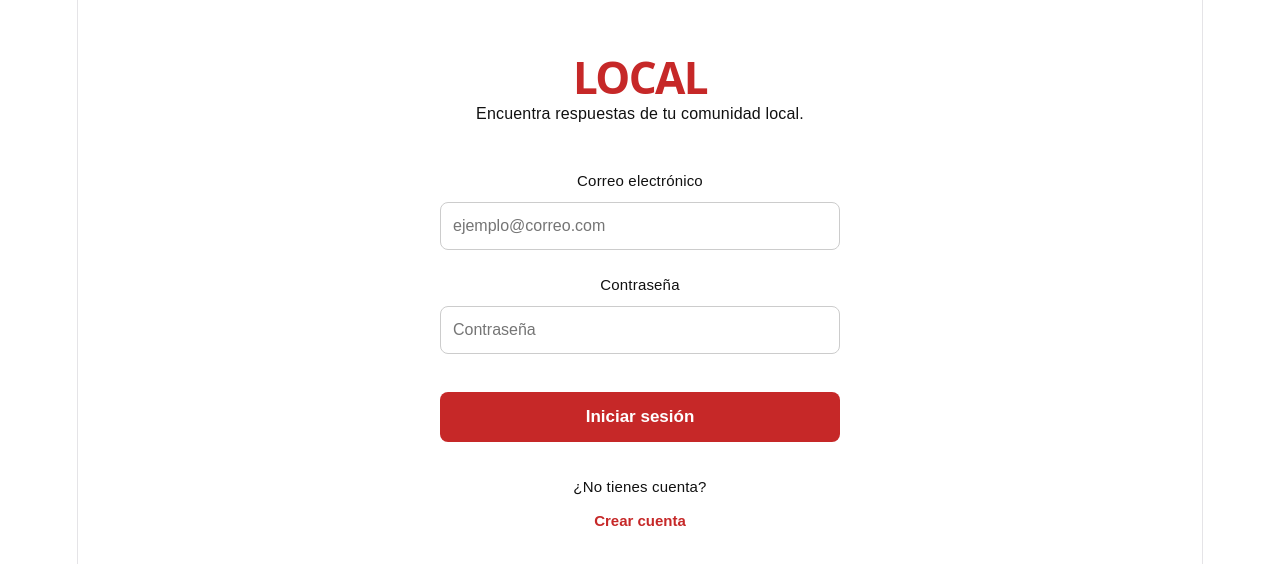
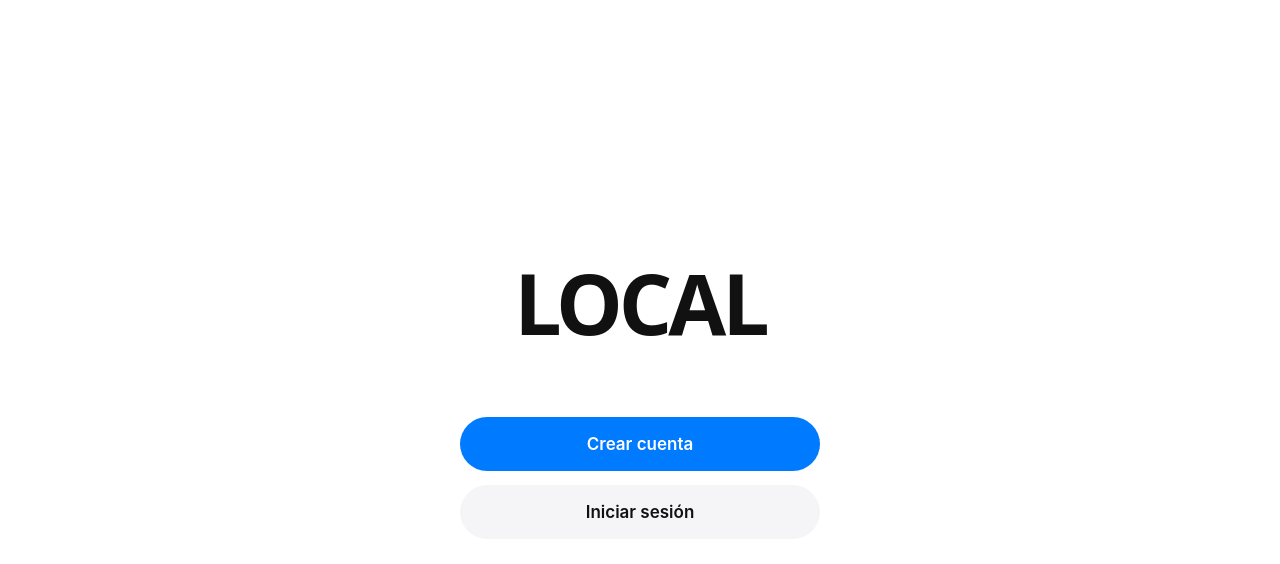
Before and after one commit to Pablofmv/dotnet-startup, a React (Vite) app in the folder front_end/: page / in a window 1280 px wide. Shown: the top 564 px of the page. Built offline with nearby package versions, Linux system fonts and the light colour scheme; no server answers.

Commit message:
Added onboarding Welcome

```diff
--- a/front_end/package.json
+++ b/front_end/package.json
@@ -11,6 +11,7 @@
     "preview": "vite preview"
   },
   "dependencies": {
+    "motion": "^14.14.0",
     "react": "^19.2.8",
     "react-dom": "^19.2.8",
     "sirv-cli": "^3.0.1"
--- a/front_end/src/App.tsx
+++ b/front_end/src/App.tsx
@@ -1,3 +1,4 @@
+
 import { useState } from "react";
 
 import { AuthProvider, useAuth } from "./context/AuthContext";
@@ -5,24 +6,34 @@ import { AuthProvider, useAuth } from "./context/AuthContext";
 import QuestionDetailPage from "./pages/QuestionDetailPage";
 import LoginPage from "./pages/LoginPage";
 import RegisterPage from "./pages/RegisterPage";
+import OnboardingPage from "./pages/OnboardingPage";
 import MainPage from "./pages/MainPage";
 import CreateQuestionPage from "./pages/CreateQuestionPage";
 import ProfilePage from "./pages/ProfilePage";
 
-type AuthenticatedPage = "feed" | "create-question" | "question-detail" | "profile";
+type AuthenticatedPage =
+  | "feed"
+  | "create-question"
+  | "question-detail"
+  | "profile";
 
 function AppContent() {
   const { user, loading } = useAuth();
 
-  const [authPage, setAuthPage] = useState<"login" | "register">("login");
+  const [authPage, setAuthPage] = useState<
+    "welcome" | "login" | "register"
+  >("welcome");
 
-  const [currentPage, setCurrentPage] = useState<AuthenticatedPage>("feed");
+  const [currentPage, setCurrentPage] =
+    useState<AuthenticatedPage>("feed");
 
-  const [selectedCategoryId, setSelectedCategoryId] = useState<string | null>(null);
+  const [selectedCategoryId, setSelectedCategoryId] =
+    useState<string | null>(null);
 
   const [feedPage, setFeedPage] = useState(1);
 
-  const [selectedQuestionId, setSelectedQuestionId] = useState<string | null>(null);
+  const [selectedQuestionId, setSelectedQuestionId] =
+    useState<string | null>(null);
 
   function handleQuestionPublished(categoryId: string) {
     setSelectedCategoryId(categoryId);
@@ -30,7 +41,10 @@ function AppContent() {
     setCurrentPage("feed");
   }
 
-  function handleSelectQuestion(questionId:string, categoryId:string) {
+  function handleSelectQuestion(
+    questionId: string,
+    categoryId: string
+  ) {
     setSelectedQuestionId(questionId);
     setSelectedCategoryId(categoryId);
     setCurrentPage("question-detail");
@@ -41,11 +55,10 @@ function AppContent() {
   }
 
   if (user) {
-
     if (currentPage === "profile") {
       return (
         <ProfilePage
-          onBack={()=>setCurrentPage("feed")}
+          onBack={() => setCurrentPage("feed")}
         />
       );
     }
@@ -59,7 +72,10 @@ function AppContent() {
       );
     }
 
-    if(currentPage ==="question-detail" && selectedQuestionId) {
+    if (
+      currentPage === "question-detail" &&
+      selectedQuestionId
+    ) {
       return (
         <QuestionDetailPage
           questionId={selectedQuestionId}
@@ -76,8 +92,17 @@ function AppContent() {
         onCreateQuestion={() =>
           setCurrentPage("create-question")
         }
-        onProfile={()=> setCurrentPage("profile")}
+        onProfile={() => setCurrentPage("profile")}
         onSelectQuestion={handleSelectQuestion}
+      />
+    );
+  }
+
+  if (authPage === "welcome") {
+    return (
+      <OnboardingPage
+        onLogin={() => setAuthPage("login")}
+        onRegister={() => setAuthPage("register")}
       />
     );
   }
--- /dev/null
+++ b/front_end/src/pages/OnboardingPage.css
@@ -0,0 +1,101 @@
+
+.onboarding-page {
+    position: fixed;
+    inset: 0;
+    z-index: 10;
+
+    box-sizing: border-box;
+    width: 100%;
+    height: 100%;
+    min-height: 100svh;
+
+    display: flex;
+    justify-content: center;
+    align-items: center;
+
+    padding: 24px;
+    overflow-y: auto;
+
+    background: #ffffff;
+    color: #111111;
+
+    font-family:
+      -apple-system,
+      BlinkMacSystemFont,
+      "Segoe UI",
+      sans-serif;
+  }
+
+  .onboarding-content {
+    width: 100%;
+    max-width: 360px;
+    min-height: 360px;
+
+    display: flex;
+    flex-direction: column;
+    justify-content: center;
+    align-items: center;
+
+    gap: 72px;
+  }
+
+  .onboarding-logo {
+    margin: 0;
+
+    color: #111111;
+    font-size: clamp(64px, 18vw, 84px);
+    font-weight: 750;
+    line-height: 1;
+    letter-spacing: -4px;
+    text-align: center;
+  }
+
+  .onboarding-actions {
+    width: 100%;
+
+    display: flex;
+    flex-direction: column;
+    gap: 14px;
+  }
+
+  .onboarding-button {
+    width: 100%;
+    min-height: 54px;
+
+    border: 0;
+    border-radius: 999px;
+
+    font: inherit;
+    font-size: 17px;
+    font-weight: 600;
+
+    cursor: pointer;
+    touch-action: manipulation;
+  }
+
+  .onboarding-primary {
+    background: #007aff;
+    color: #ffffff;
+  }
+
+  .onboarding-secondary {
+    background: #f5f5f7;
+    color: #111111;
+  }
+
+  .onboarding-button:focus-visible {
+    outline: 3px solid #007aff;
+    outline-offset: 3px;
+  }
+
+  .onboarding-button:disabled {
+    cursor: not-allowed;
+    opacity: 0.6;
+  }
+
+  @media (max-height: 450px) {
+    .onboarding-content {
+      min-height: 280px;
+      gap: 36px;
+    }
+  }
--- /dev/null
+++ b/front_end/src/pages/OnboardingPage.tsx
@@ -0,0 +1,52 @@
+
+import { motion, useReducedMotion } from "motion/react";
+import "./OnboardingPage.css";
+
+interface OnboardingPageProps {
+  onLogin: () => void;
+  onRegister: () => void;
+}
+
+export default function OnboardingPage({
+  onLogin,
+  onRegister,
+}: OnboardingPageProps) {
+  const reduceMotion = useReducedMotion();
+
+  return (
+    <main className="onboarding-page">
+      <section className="onboarding-content">
+        <motion.h1
+          className="onboarding-logo"
+          initial={{ opacity: reduceMotion ? 1 : 0 }}
+          animate={{ opacity: 1 }}
+          transition={{
+            delay: reduceMotion ? 0 : 0.3,
+            duration: reduceMotion ? 0 : 0.7,
+            ease: "easeOut",
+          }}
+        >
+          LOCAL
+        </motion.h1>
+
+        <div className="onboarding-actions">
+          <button
+            type="button"
+            className="onboarding-button onboarding-primary"
+            onClick={onRegister}
+          >
+            Crear cuenta
+          </button>
+
+          <button
+            type="button"
+            className="onboarding-button onboarding-secondary"
+            onClick={onLogin}
+          >
+            Iniciar sesión
+          </button>
+        </div>
+      </section>
+    </main>
+  );
+}
```
Also changed, not shown: 1 other file (tests, documents, lock files or other folders).
